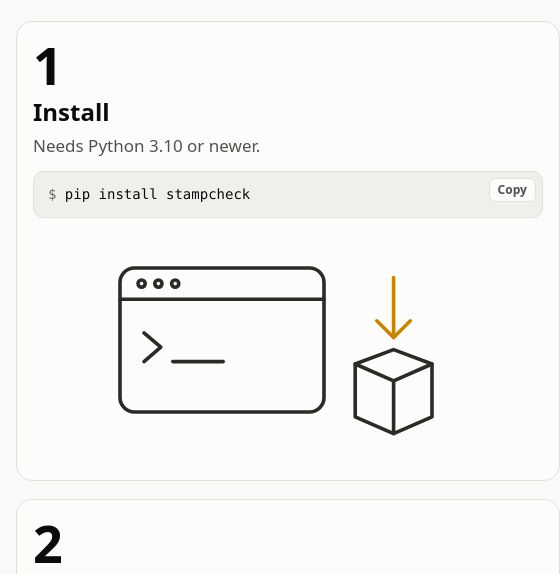
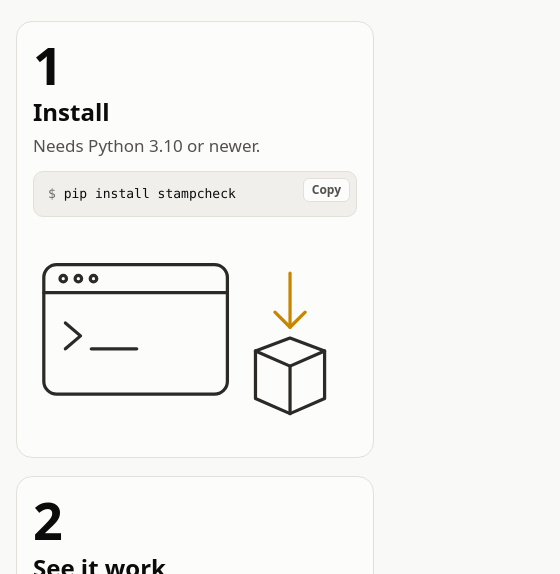
Before and after one commit to noahberry01123/stampcheck, a plain HTML site: page docs/start/index.html in a window 390 px wide. Shown: the part 260-834 px from the top of the page, 560 px wide, since content can reach past the window. Drawn offline with Linux system fonts and the light colour scheme.

Commit message:
Quick start: fit phone screens
On screens under 720px the steps used a plain 1fr grid column, which grows to
fit the longest command line, so the page was wider than the phone (571px at
390px) and people had to zoom out. Use minmax(0, 1fr) so long commands scroll
inside their own box instead. Print layout and PDF are unchanged.

Co-Authored-By: Claude Opus 5.5 <noreply@anthropic.com>

```diff
--- a/docs/start/index.html
+++ b/docs/start/index.html
@@ -79,8 +79,10 @@ pre .c { color: var(--muted); }
 footer { margin-top: 36px; padding-top: 16px; border-top: 1px solid var(--border); color: var(--muted); font-size: 14px;
   display: flex; flex-wrap: wrap; gap: 8px 20px; }
 @media (max-width: 720px) {
-  .step { grid-template-columns: 1fr; padding: 20px 16px; gap: 16px; }
+  /* minmax(0, 1fr), not 1fr: a plain 1fr column grows to fit the longest command line and widens the page */
+  .step { grid-template-columns: minmax(0, 1fr); padding: 20px 16px; gap: 16px; }
   .num { font-size: 52px; }
+  pre { font-size: 13px; }
 }
 @media (prefers-reduced-motion: reduce) { * { transition: none !important; } }
 
```
